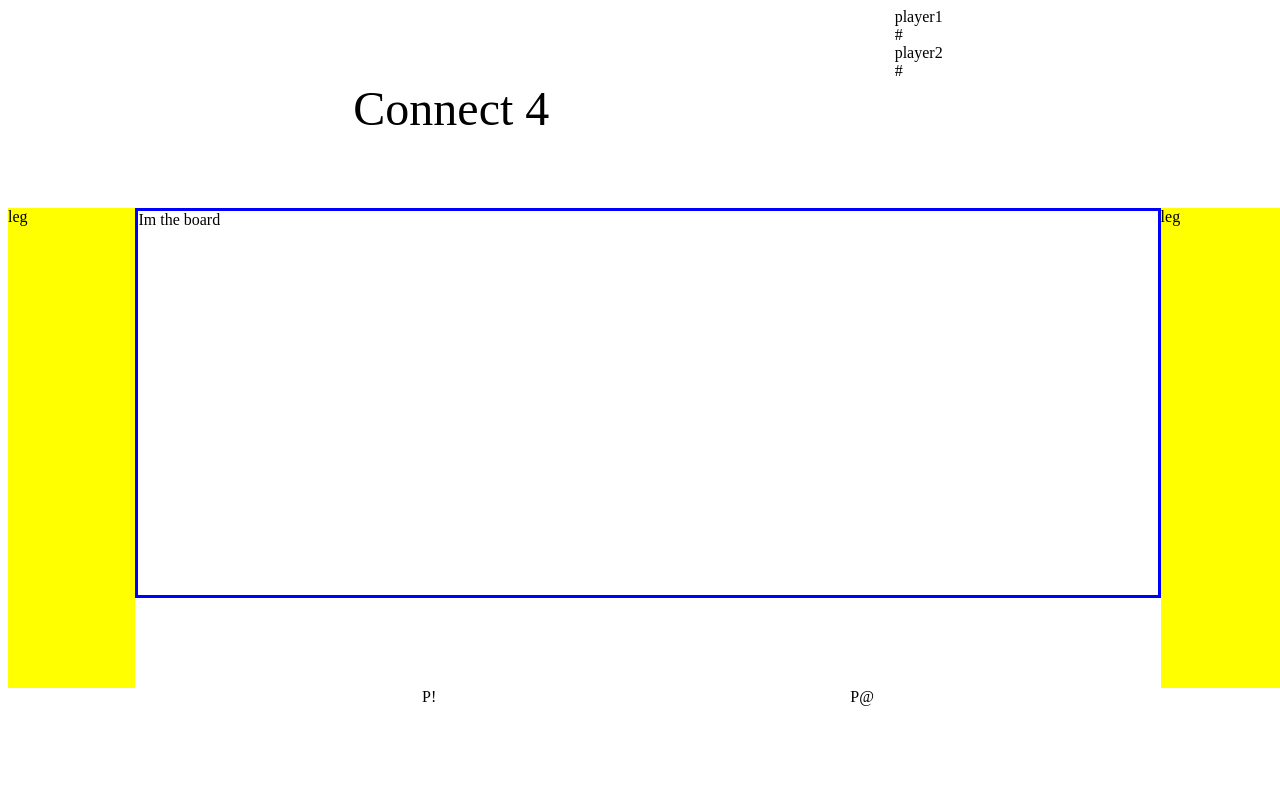
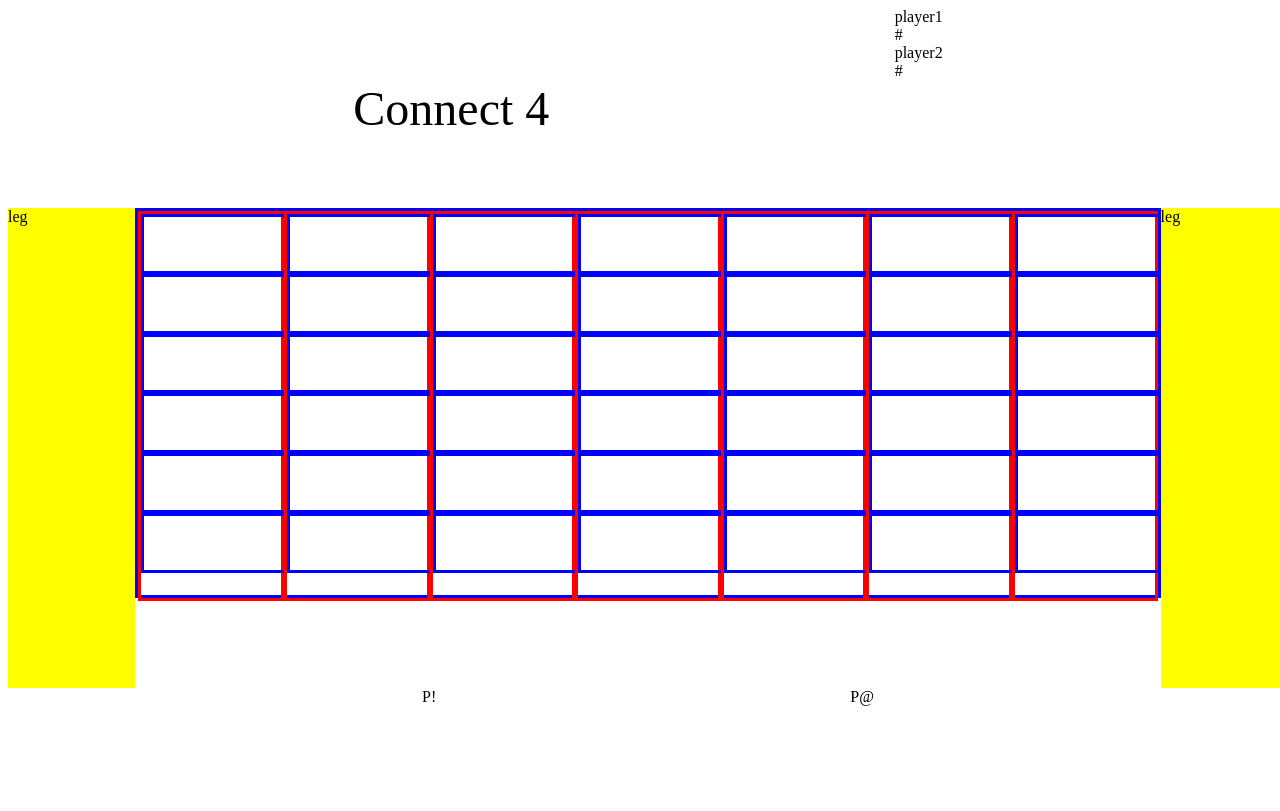
Before and after one commit to DestinFloyd/ConnectFour, a plain HTML site: page index.html in a window 1280 px wide. Drawn offline with nearby package versions, Linux system fonts and the light colour scheme.

Commit message:
boxes in board lined out

```diff
--- a/index.html
+++ b/index.html
@@ -31,7 +31,64 @@
 <main>
 
 <div class="leg">leg </div>
-<div class="board">Im the board</div>
+<div class="board">
+    <div class="column column1">
+        <div class="row row1"></div>
+        <div class="row row2"></div>
+        <div class="row row3"></div>
+        <div class="row row4"></div>
+        <div class="row row5"></div>
+        <div class="row row6"></div>
+    </div><!-- column end -->
+    <div class="column column2">
+        <div class="row row1"></div>
+        <div class="row row2"></div>
+        <div class="row row3"></div>
+        <div class="row row4"></div>
+        <div class="row row5"></div>
+        <div class="row row6"></div>
+    </div><!-- column end -->
+    <div class="column column3">
+        <div class="row row1"></div>
+        <div class="row row2"></div>
+        <div class="row row3"></div>
+        <div class="row row4"></div>
+        <div class="row row5"></div>
+        <div class="row row6"></div>
+    </div><!-- column end -->
+    <div class="column column4">
+        <div class="row row1"></div>
+        <div class="row row2"></div>
+        <div class="row row3"></div>
+        <div class="row row4"></div>
+        <div class="row row5"></div>
+        <div class="row row6"></div>
+    </div><!-- column end -->
+    <div class="column column5">
+        <div class="row row1"></div>
+        <div class="row row2"></div>
+        <div class="row row3"></div>
+        <div class="row row4"></div>
+        <div class="row row5"></div>
+        <div class="row row6"></div>
+    </div><!-- column end -->
+    <div class="column column6">
+        <div class="row row1"></div>
+        <div class="row row2"></div>
+        <div class="row row3"></div>
+        <div class="row row4"></div>
+        <div class="row row5"></div>
+        <div class="row row6"></div>
+    </div><!-- column end -->
+    <div class="column column7">
+        <div class="row row1"></div>
+        <div class="row row2"></div>
+        <div class="row row3"></div>
+        <div class="row row4"></div>
+        <div class="row row5"></div>
+        <div class="row row6"></div>
+    </div><!-- column end -->
+</div>
 <div class="leg">leg</div>
 
 
--- a/main.css
+++ b/main.css
@@ -35,6 +35,7 @@ footer{
 .scoreBoard{
     height: 5%;
     align-self: flex-start;
+
 }
 .leg{
     height: 100%;
@@ -45,33 +46,16 @@ footer{
     width: 80%;
     height: 80%;
     border: solid blue;
+    display: flex;
+    flex-direction: row;
 }
-
-/*
-
-<main>
-
-<div class="scoreBoard">
-<div class="p1">
-player1
-<div class="p1score">#</div>
-</div>
-<div class="p2">
-player2
-<div class="p2score"></div>
-</div>
-</div>
-
-<div class="leg">leg </div>
-<div class="board">Im the board</div>
-<div class="leg">leg</div>
-
-
-</main>
-<footer>
-    <div class="play1">P!</div>
-    <div class="play2">P@</div>
-</footer>
-</div> <!-- end of container -->
-
-    */
+.column{
+    border: solid red;
+    width: 14.2%;
+    Height: 100%
+}
+.row{
+    border: solid blue;
+    height: 14%;
+    width: 100%
+}
```
